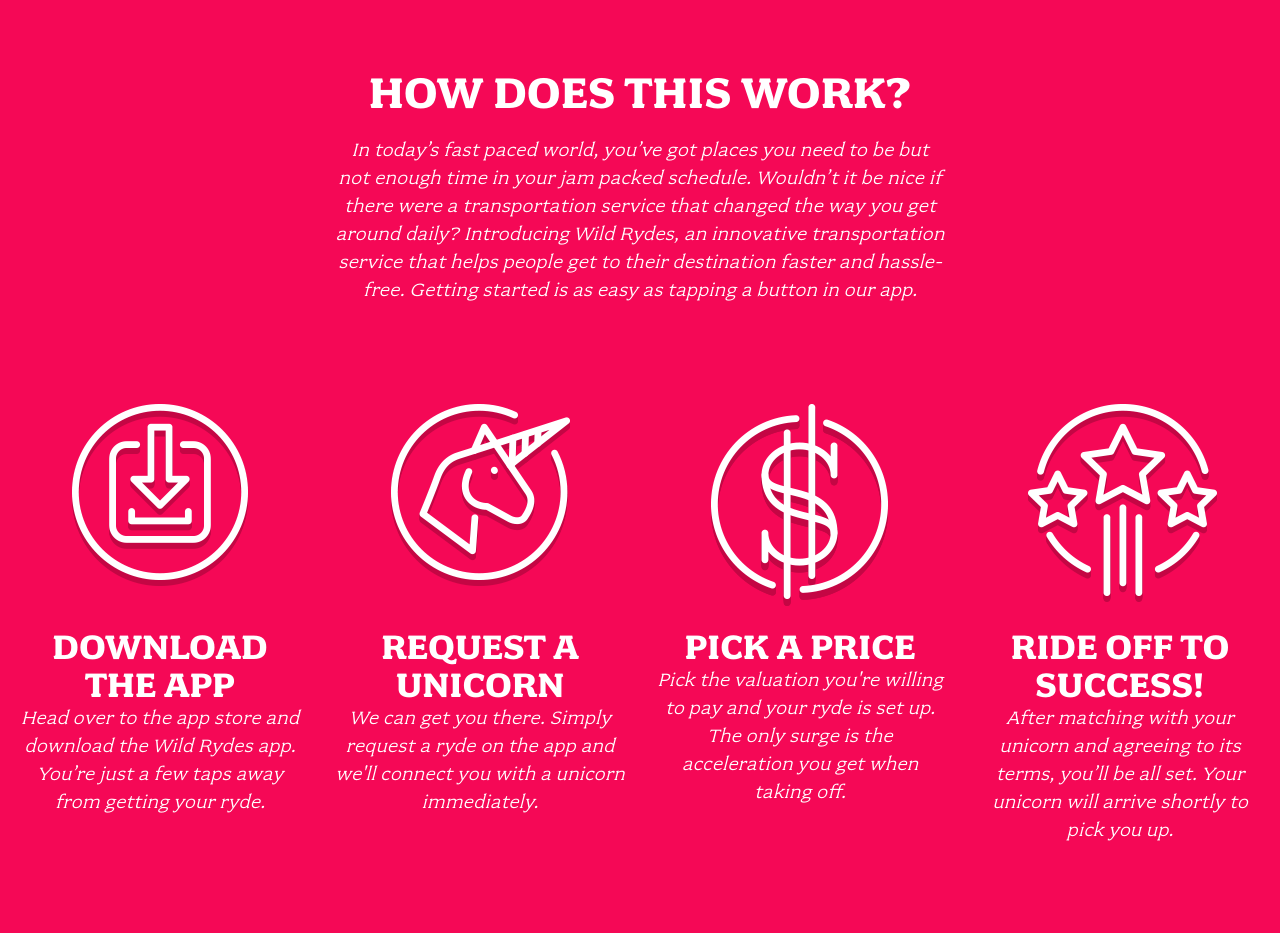
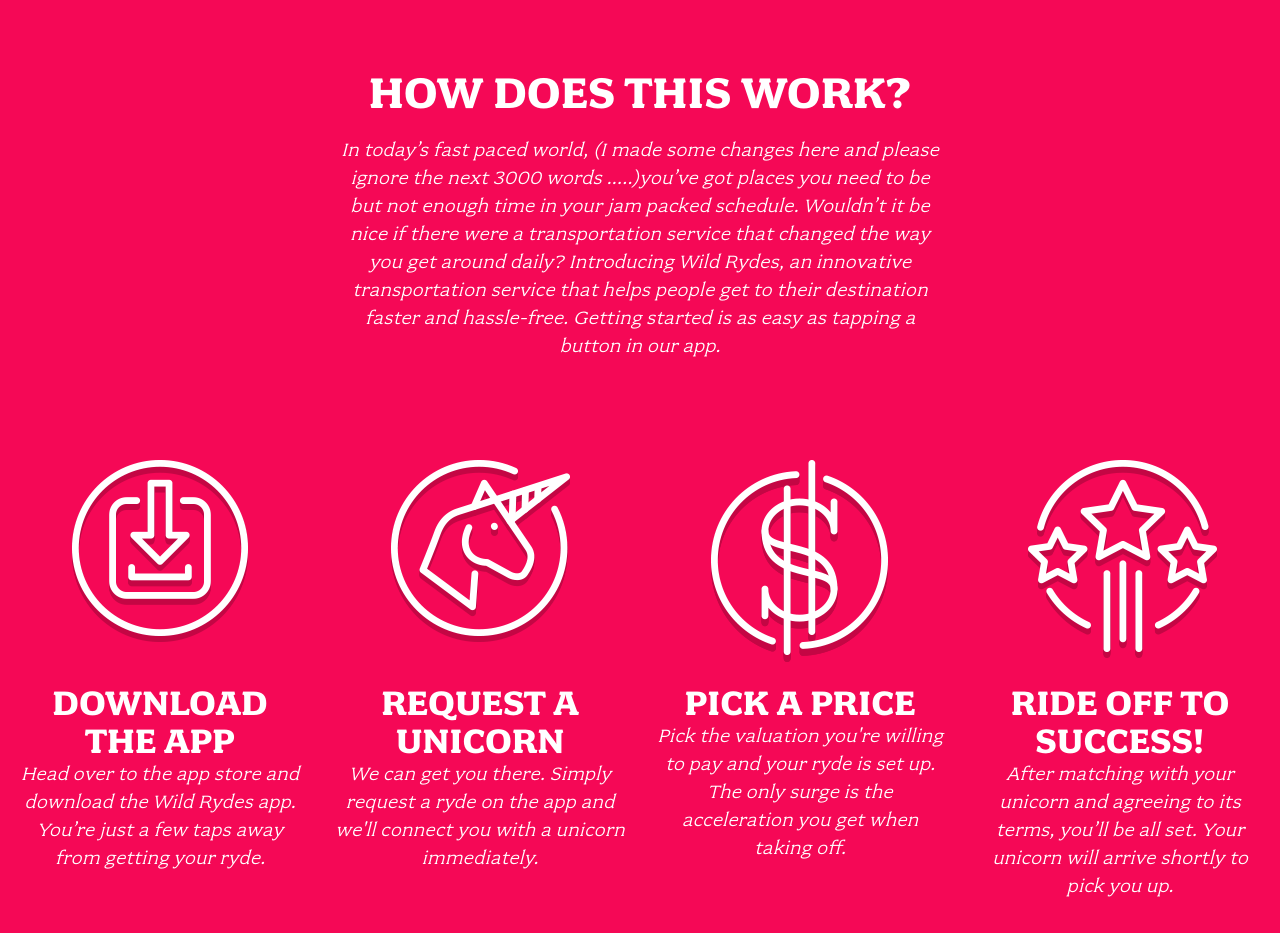
Before and after one commit to alfredcs/AWSabs, a plain HTML site: page index.html in a window 1280 px wide. Shown: the part 960-1893 px from the top of the page. Drawn offline with Linux system fonts and the light colour scheme.

Commit message:
update index

```diff
--- a/index.html
+++ b/index.html
@@ -32,7 +32,7 @@
     <div class="row column large-9 xlarge-6 xxlarge-4">
       <h2 class="section-title">How Does This Work?</h2>
       <p class="content">
-        In today’s fast paced world, you’ve got places you need to be but not enough time in your jam packed schedule. Wouldn’t it be nice if there were a transportation service that changed the way you get around daily? Introducing Wild Rydes, an innovative transportation service that helps people get to their destination faster and hassle-free. Getting started is as easy as tapping a button in our app.
+        In today’s fast paced world, (I made some changes here and please ignore the next 3000 words .....)you’ve got places you need to be but not enough time in your jam packed schedule. Wouldn’t it be nice if there were a transportation service that changed the way you get around daily? Introducing Wild Rydes, an innovative transportation service that helps people get to their destination faster and hassle-free. Getting started is as easy as tapping a button in our app.
       </p>
     </div>
 
```
